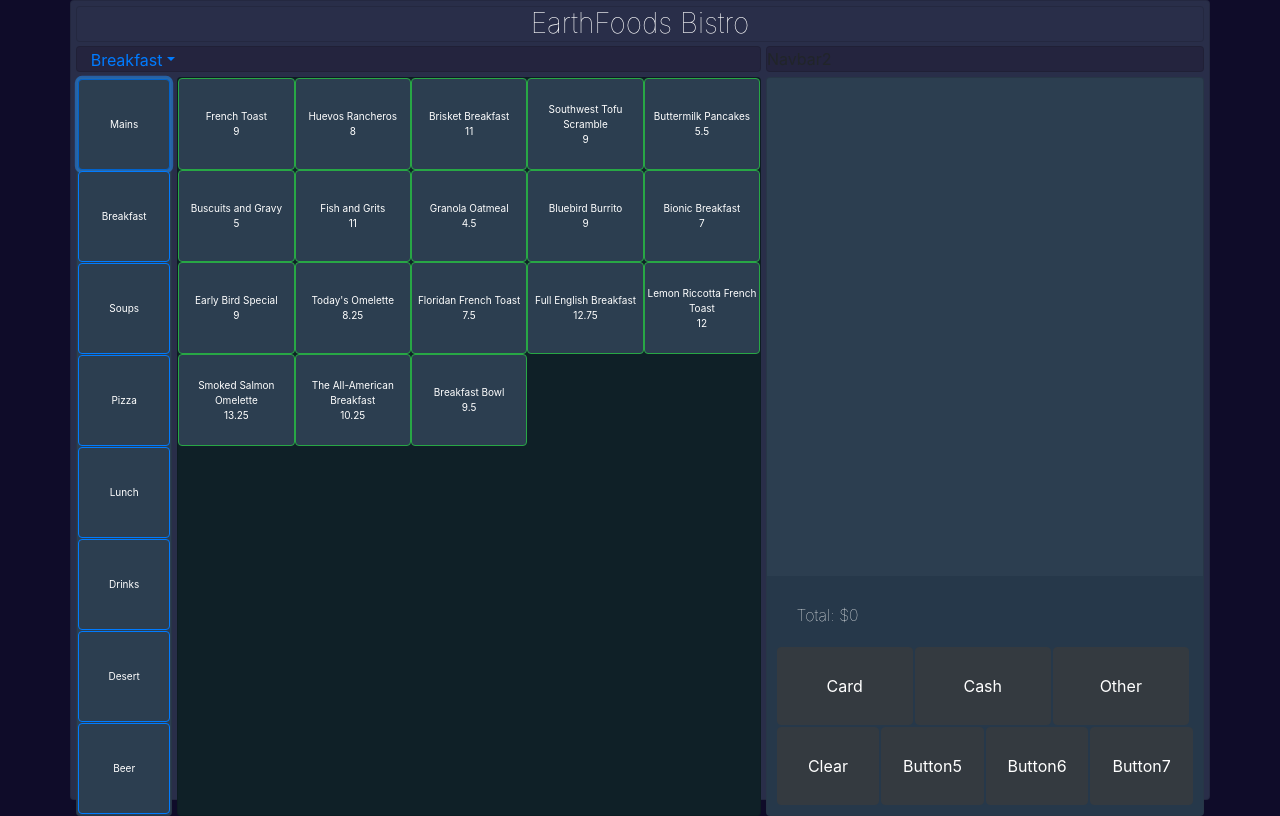
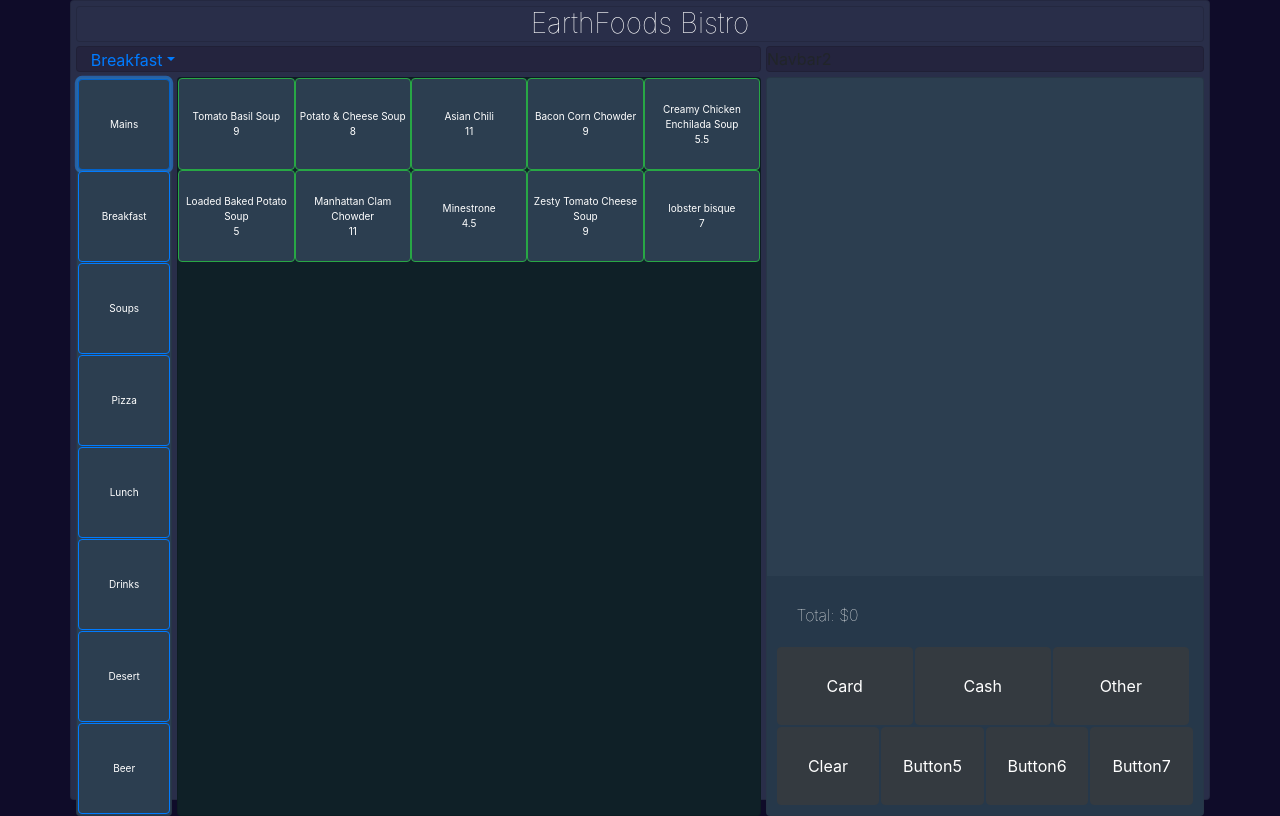
Before and after one commit to CharlesRudisel/EarthFoods-Bistro, an Angular app: page / in a window 1280 px wide. Both pictures are taken after a click on the button "Mains". Built offline with nearby package versions, Linux system fonts and the light colour scheme.

Commit message:
for the sake

```diff
--- a/src/app/app.component.html
+++ b/src/app/app.component.html
@@ -24,19 +24,19 @@
   </nav>
   <div class="card" id="sidebar">
     <ul>
-      <li class="cat-button"><button class="btn btn-primary" type="submit">Mains</button></li>
-      <li class="cat-button"><button class="btn btn-primary" type="submit">Breakfast</button></li>
-      <li class="cat-button"><button class="btn btn-primary" type="submit">Soups</button></li>
-      <li class="cat-button"><button class="btn btn-primary" type="submit">Pizza</button></li>
-      <li class="cat-button"><button class="btn btn-primary" type="submit">Lunch</button></li>
-      <li class="cat-button"><button class="btn btn-primary" type="submit">Drinks</button></li>
-      <li class="cat-button"><button class="btn btn-primary" type="submit">Desert</button></li>
-      <li class="cat-button"><button class="btn btn-primary" type="submit">Beer</button></li>
+      <li class="cat-button"><button class="btn btn-primary" value="mains" type="submit" (click)="catergories($event)">Mains</button></li>
+      <li class="cat-button"><button class="btn btn-primary" value="breakfast" type="submit" (click)="catergories($event)">Breakfast</button></li>
+      <li class="cat-button"><button class="btn btn-primary" value="soups" type="submit" (click)="catergories($event)">Soups</button></li>
+      <li class="cat-button"><button class="btn btn-primary" value="pizza" type="submit" (click)="catergories($event)">Pizza</button></li>
+      <li class="cat-button"><button class="btn btn-primary" value="lunch" type="submit" (click)="catergories($event)">Lunch</button></li>
+      <li class="cat-button"><button class="btn btn-primary" value="drinks" type="submit" (click)="catergories($event)">Drinks</button></li>
+      <li class="cat-button"><button class="btn btn-primary" value="desert" type="submit" (click)="catergories($event)">Desert</button></li>
+      <li class="cat-button"><button class="btn btn-primary" value="beer" type="submit" (click)="catergories($event)">Beer</button></li>
     </ul>
   </div>
   <div class="card" id="contents1">
     <div class="items" style="display: inline-flex; flex-wrap: wrap;">
-      <button *ngFor="let b of breakfast" class="btn btn-success" value={{b.price}} id={{b.name}} type="submit"(click)="submit($event)" >{{b.name}} <br> {{b.price}}</button>
+      <button *ngFor="let b of catergory" class="btn btn-success" value={{b.price}} id={{b.name}} type="submit"(click)="submit($event)" >{{b.name}} <br> {{b.price}}</button>
 
 
 
--- a/src/app/app.component.ts
+++ b/src/app/app.component.ts
@@ -14,7 +14,8 @@ export class AppComponent {
 
   transactions = []
   balance = 0;
-  checkout =[]
+  checkout = []
+  catergory = []
   breakfast = [
 
     new Item(9, "French Toast"),
@@ -35,8 +36,20 @@ export class AppComponent {
     new Item(13.25, "Smoked Salmon Omelette"),
     new Item(10.25, "The All-American Breakfast"),
     new Item(9.5, "Breakfast Bowl"),
+  ]
 
+  soups = [
 
+    new Item(9, "Tomato Basil Soup"),
+    new Item(8, "Potato & Cheese Soup"),
+    new Item(11, "Asian Chili"),
+    new Item(9, "Bacon Corn Chowder"),
+    new Item(5.5, "Creamy Chicken Enchilada Soup"),
+    new Item(5, "Loaded Baked Potato Soup"),
+    new Item(11, "Manhattan Clam Chowder"),
+    new Item(4.5, "Minestrone"),
+    new Item(9, "Zesty Tomato Cheese Soup"),
+    new Item(7, "lobster bisque"),
 
   ]
 
@@ -45,20 +58,20 @@ export class AppComponent {
 
     //console.log(event.target.value)
     //console.log(event.target.id)
-    var obj = new Transaction(Number(event.target.value),event.target.id)
+    var obj = new Transaction(Number(event.target.value), event.target.id)
 
     this.balance += Number(event.target.value)
-    obj.occurence +=1;
+    obj.occurence += 1;
 
 
     //If item is new push to the transaction list
-    if(this.duplicate(obj.name) == false){
+    if (this.duplicate(obj.name) == false) {
       this.checkout.push(obj)
     }
-    else{
+    else {
 
       // Grabs the instance of the transaction
-      this.update(obj.name,obj.price);
+      this.update(obj.name, obj.price);
 
 
 
@@ -68,30 +81,58 @@ export class AppComponent {
 
   }
 
+  catergories(event: any) {
+    switch (event.target.value) {
+      case "mains":
+        this.catergory = this.soups;
+        break;
+      case "breakfast":
+        this.catergory = this.breakfast;
+        break;
+      case "soups":
+        this.catergory = this.soups;
+        break;
+      case "mains":
+        this.catergory = this.soups;
+        break;
+      case "mains":
+        this.catergory = this.soups;
+        break;
+      case "mains":
+        this.catergory = this.soups;
+        break;
+      case "mains":
+        this.catergory = this.soups;
+        break;
+      case "mains":
+        this.catergory = this.soups;
+        break;
+    }
 
-  duplicate(name:String){
+  }
 
-    for(let i=0; i < this.checkout.length; i++){
+  duplicate(name: String) {
 
-      if(this.checkout[i].name == name){
+    for (let i = 0; i < this.checkout.length; i++) {
+
+      if (this.checkout[i].name == name) {
         return true
       }
     }
     return false;
   }
 
-  update(name:String, newPrice:Number){
+  update(name: String, newPrice: Number) {
 
-    for(let i=0; i < this.checkout.length; i++){
+    for (let i = 0; i < this.checkout.length; i++) {
 
-      if(this.checkout[i].name == name){
-        this.checkout[i].occurence +=1;
+      if (this.checkout[i].name == name) {
+        this.checkout[i].occurence += 1;
         this.checkout[i].price += newPrice;
       }
     }
     return false;
   }
-
 
 
     clear(){
```
Lines whose indentation alone changed are shown as unchanged.
